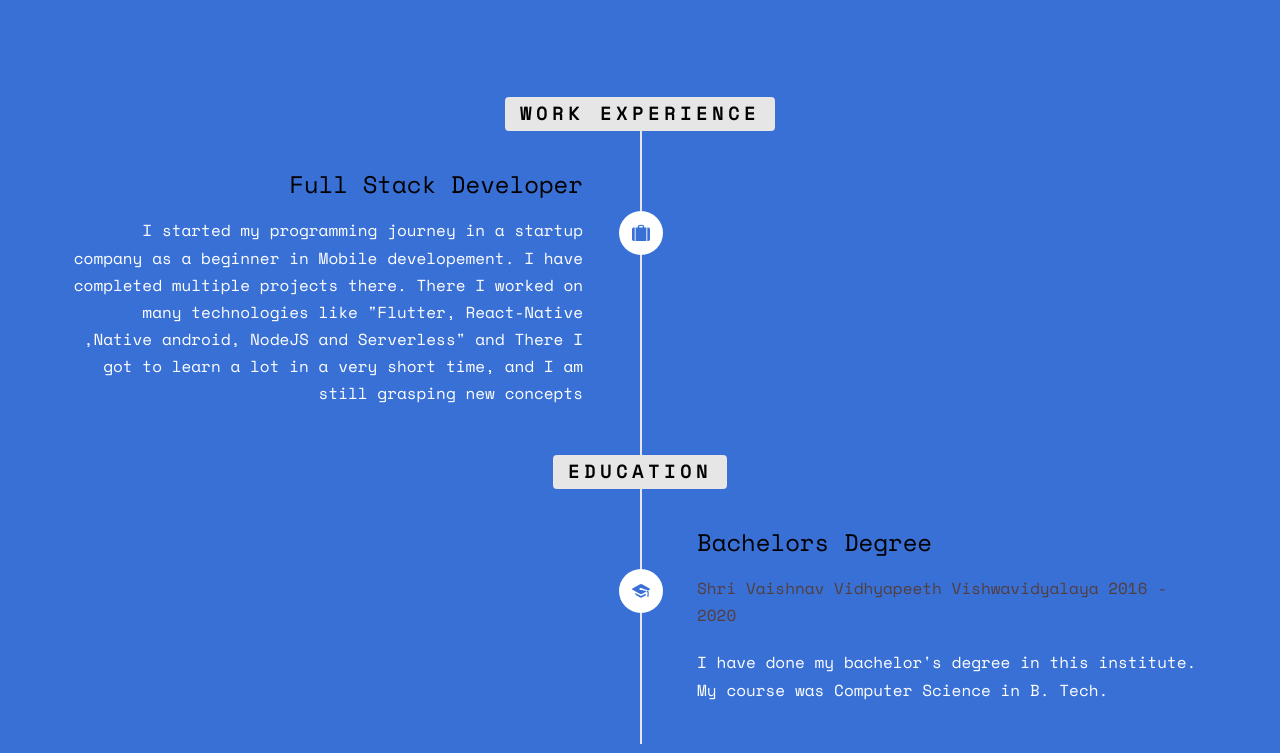
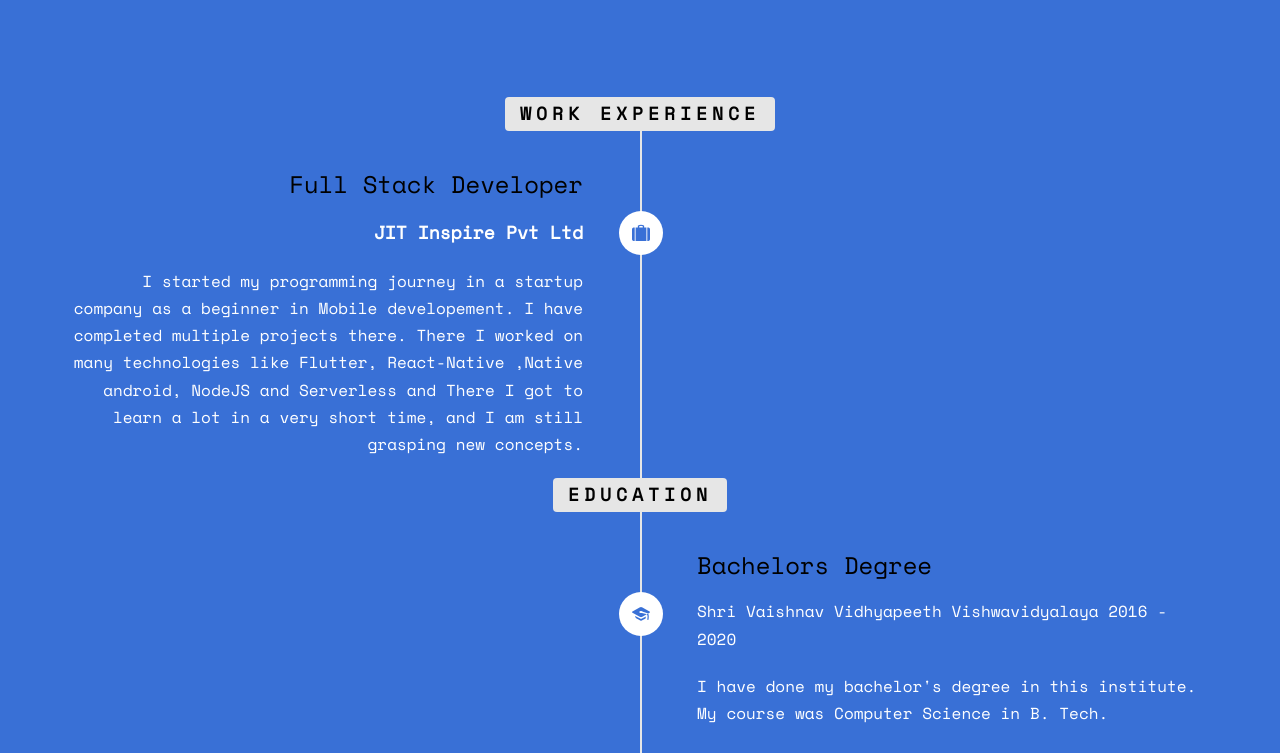
Before and after one commit to satyam-jit/satyam-jit.github.io, a plain HTML site: page index.html in a window 1280 px wide. Shown: the part 1667-2420 px from the top of the page. Drawn offline with nearby package versions, Linux system fonts and the light colour scheme; some packages are replaced by stand-ins of ours; no server answers; files whose address does not match are found by name.

Commit message:
monir fixes

```diff
--- a/css/style.css
+++ b/css/style.css
@@ -584,7 +584,11 @@ h1, h2, h3, h4, h5, h6, figure {
   left: -14px;
   right: auto;
 }
-
+#company-link{
+  color: #fff;
+  font-weight: bolder;
+  font-size: large;
+}
 .timeline-title {
   margin-top: 0;
 }
@@ -594,7 +598,7 @@ h1, h2, h3, h4, h5, h6, figure {
   margin-bottom: 20px;
   font-size: 16px;
   font-weight: normal;
-  color: #533e3e;
+  color: #fff;
 }
 
 .timeline-body > p,
--- a/index.html
+++ b/index.html
@@ -77,7 +77,6 @@
 				<div class="col-md-5">
 					<ul class="info">
 						<li><span class="first-block">Full Name:</span><span class="second-block name"></span></li>
-						<li><span class="first-block">Phone:</span><span class="second-block phone"></span></li>
 						<li><span class="first-block">Email:</span><span class="second-block email"></span></li>
 						<!-- <li><span class="first-block">Website:</span><span class="second-block">www.yoursite.com</span></li> -->
 						<li><span class="first-block">Address:</span><span class="second-block address"></span></li>
@@ -108,16 +107,16 @@
 			</div>
 			<div class="row">
 				<div class="col-md-12 col-md-offset-0">
-					<ul class="timeline">
+					<ul class="timeline" id="resume_details">
 						<li class="timeline-heading text-center animate-box">
 							<div><h3>Work Experience</h3></div>
 						</li>
-						<li class="animate-box timeline-unverted">
+						<!-- <li class="animate-box timeline-unverted">
 							<div class="timeline-badge"><i class="icon-suitcase"></i></div>
 							<div class="timeline-panel">
 								<div class="timeline-heading">
 									<h3 class="timeline-title">Full Stack Developer</h3>
-									<!-- <span class="company">JIT Inspire Pvt Ltd - 2019 - Current</span> -->
+
 								</div>
 								<div class="timeline-body" style="color: white;">
 									<p>
@@ -146,7 +145,7 @@
 									</p>
 								</div>
 							</div>
-						</li>
+						</li> -->
 			    	</ul>
 				</div>
 			</div>
@@ -558,6 +557,7 @@
 				<div class="col-md-12 text-center" style="color: white;">
 					<p><a class="footer-email" href="mailto:khokharshahadat@gmail.com">khokharshahadat@gmail.com</a></p>
 					<p>All Rights Reserved 2021.</p>
+					<p>Powered By <a class="footer-email" href="https://www.jitinspire.com/">JIT Inspire</a></p>
 					<!-- <img src="https://www.easycounter.com/counter.php?jeet7828"
 				border="0" alt="HTML Counter"> -->
 				</div>
--- a/js/main.js
+++ b/js/main.js
@@ -2,15 +2,32 @@ var info = {
     "name": "Satyam Atasnia",
     "title":"Full Stack Developer",
     "email": "satyamatasnia@gmail.com",
-    "phone_number":"+917225871038",
     "address":"Indore, Madhya Pradesh, India",
     "about_me":"I'm Full Stack developer and kinda selective social guy. My hobbies are to experience gaming on mobile devices. I enjoy going out with my friends and playing sports, I often find myself occupied with some sort of activity so I don't explore myself much.",
     "instagram":"#",
     "linkedin": "https://www.linkedin.com/in/satyam-atasnia/",
     "twitter":"#",
     "github":"https://github.com/satyam-jit",
+	"work_experience": [
+		{
+			"work_title": "Full Stack Developer",
+			"company_name": "JIT Inspire Pvt Ltd",
+			"company_link": "https://www.jitinspire.com/",
+			"description": "I started my programming journey in a startup company as a beginner in Mobile developement. I have completed multiple projects there. There I worked on many technologies like Flutter, React-Native ,Native android, NodeJS and Serverless and There I got to learn a lot in a very short time, and I am still grasping new concepts.",
+		},
+	],
+	"education":[
+		{
+			"course_title":"Bachelors Degree",
+			"institute_name":"Shri Vaishnav Vidhyapeeth Vishwavidyalaya 2016 - 2020",
+			"course_name":"I have done my bachelor's degree in this institute. My course was Computer Science in B. Tech.",
+		}
+	]
 
 }
+
+var workHTMLTemplate="";
+var educationTemplate="";
 ; (function () {
 
 		'use strict';
@@ -145,7 +162,6 @@ var info = {
 
 					var name = document.getElementsByClassName("name");
 					var title = document.getElementsByClassName("title");
-					var phone = document.getElementsByClassName("phone");
 					var email = document.getElementsByClassName("email");
 					var address = document.getElementsByClassName("address");
 					var github = document.getElementsByClassName("github")
@@ -154,7 +170,8 @@ var info = {
 					var instagram = document.getElementsByClassName("instagram")
 					var footerEmail = document.getElementsByClassName("footer-email");
 					var aboutMe = document.getElementsByClassName("about-me");
-
+					var work = info.work_experience;
+					var educationInfo = info.education;
 					console.log(name)
 
 					for(var i=0;i<name.length;i++)
@@ -162,7 +179,6 @@ var info = {
 						name.item(i).innerHTML = info.name;
 					}
 					title.item(0).innerHTML = info.title;
-					phone.item(0).innerHTML = info.phone_number;
 					email.item(0).innerHTML = info.email;
 					address.item(0).innerHTML = info.address;
 					for(var i=0;i<github.length;i++)
@@ -184,6 +200,49 @@ var info = {
 					footerEmail.item(0).innerHTML = info.email;
 					footerEmail.item(0).href = "mailto:"+info.email;
 					aboutMe.item(0).innerHTML = info.about_me;
+					for (let workPlaces = 0; workPlaces < work.length;workPlaces++) {
+						workHTMLTemplate += `<li class="timeline-unverted work-list-items animate-box" >
+						<div class="timeline-badge"><i class="icon-suitcase"></i></div>
+						<div class="timeline-panel">
+							<div class="timeline-heading">
+								<h3 class="timeline-title"> ${work[workPlaces].work_title} </h3><span class="company"><a href=${work[workPlaces].company_link} id="company-link">${work[workPlaces].company_name}</a></span>
+
+							</div>
+							<div class="timeline-body" style="color: white;">
+								<p>
+									${work[workPlaces].description}
+								</p>
+							</div>
+						</div>
+						</li>`
+					}
+
+
+					$("#resume_details").append(workHTMLTemplate);
+					var educationHeading = `<li class="timeline-heading text-center animate-box" >
+					<div><h3>Education</h3></div>
+				</li>`
+				$("#resume_details").append(educationHeading);
+
+					for(var edu=0;edu<educationInfo.length;edu++)
+					{
+						educationTemplate+=`<li class="timeline-inverted animate-box">
+						<div class="timeline-badge"><i class="icon-graduation-cap"></i></div>
+						<div class="timeline-panel">
+							<div class="timeline-heading">
+								<h3 class="timeline-title">${educationInfo[0].course_title}</h3>
+								<span class="company">${educationInfo[0].institute_name}</span>
+							</div>
+							<div class="timeline-body" style="color: white;">
+								<p>
+								${educationInfo[0].course_name}
+								</p>
+							</div>
+						</div>
+					</li>`
+					}
+					$("#resume_details").append(educationTemplate);
+
 
 
 
@@ -201,7 +260,6 @@ var info = {
 
 
 		$(function () {
-			contentWayPoint();
 			goToTop();
 
 			loaderPage();
@@ -209,6 +267,8 @@ var info = {
 			parallax();
 			// pieChart();
 			getDetails();
+			contentWayPoint();
+
 			skillsWayPoint();
 		});
 
```
